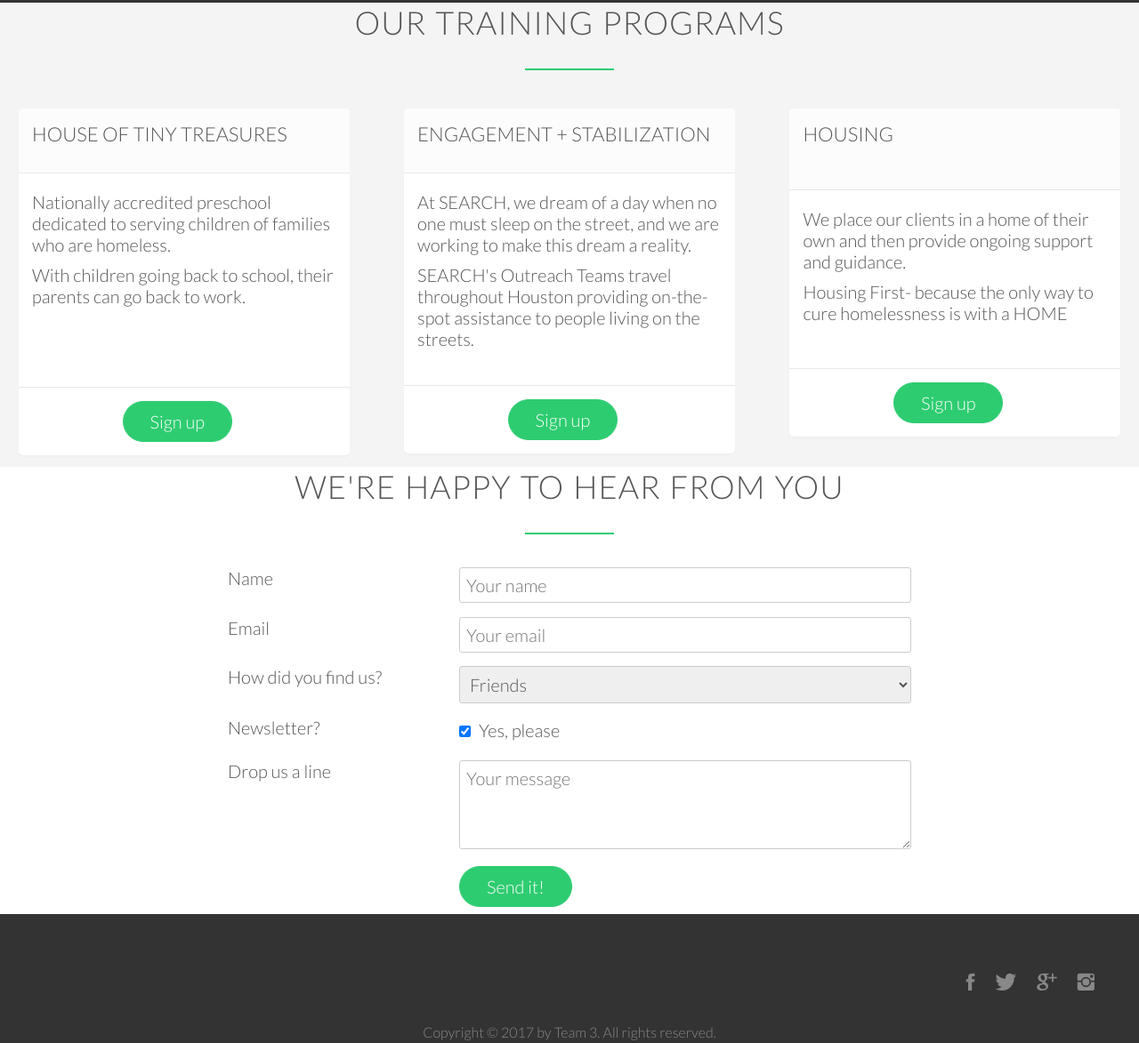
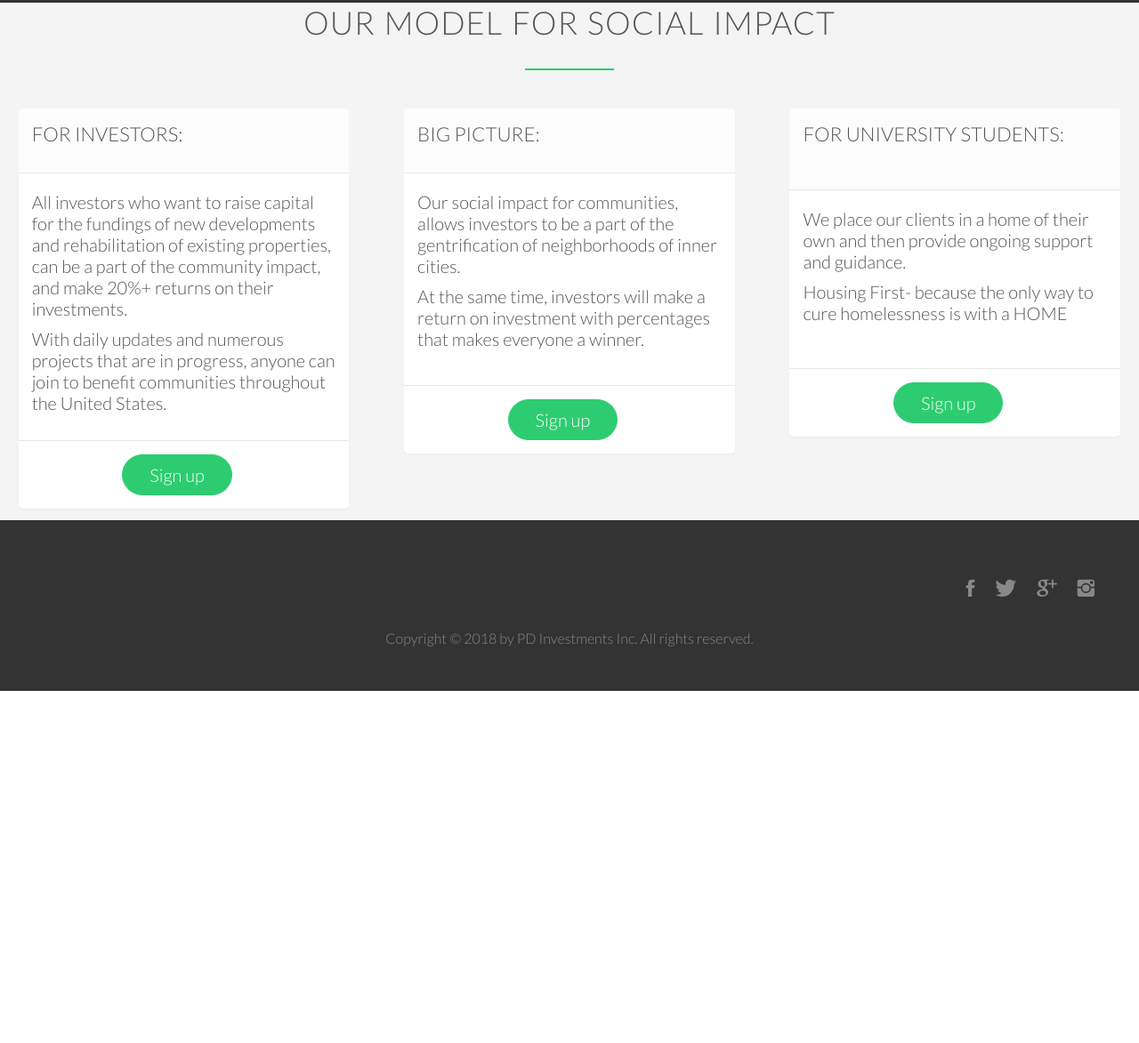
Before and after one commit to dandubovoy/Philly-Code-Fest, a plain HTML site: page PhillyCodeFest/index.html in a window 1280 px wide. Shown: the part 2025-3198 px from the top of the page at 89% size. After the commit the page ends 2802 px from the top, so only its background shows below. Drawn offline with nearby package versions, Linux system fonts and the light colour scheme; a script that the page names is missing; files whose address does not match are found by name.

Commit message:
More front end changes
Text, pictures changed

```diff
--- a/PhillyCodeFest/index.html
+++ b/PhillyCodeFest/index.html
@@ -161,7 +161,8 @@
             <div class="row">
                 <div class="col span-1-of-3">
                     <p class="long-copy">
-                    In
+                        <p>For investors: </p>
+                        All investors who want to raise capital for the fundings of new developments and rehabilitation of existing properties, can be a part of the community impact, and make 20%+ returns on their investments. With daily updates and numerous projects that are in progress, anyone can join to benefit communities throughout the United States.
                 </p>
                 </div>
                 <div class="col span-1-of-3">
@@ -180,25 +181,24 @@
 <!-- SECTION -->
         <section class="section-plans js--section-plans" id="plans">
             <div class="row">
-                <h2>Our training programs </h2>
+                <h2>Our Model for social impact </h2>
             </div>
             <div class="row">
                 <div class="col span-1-of-3">
-                    <div class="plan-box js--wp-4">
+                    <div class="plan-box">
                         <div>
-                        <h3>House of Tiny Treasures </h3>
+                        <h3>For Investors: </h3>
                             <p class="plan-price"> <span> </span></p>
                             <p class="plan-price-meal"></p>
                         </div>
                         <div>
                             <ul>
-                            <li> Nationally accredited preschool dedicated to serving children of families who are homeless.</li>
-                                <li>With children going back to school, their parents can go back to work.</li>
-                                 <li></li><li> </li> <li></li><li></li> <li>                        </li>
-                                <li>
-                                 </li>
-                                <li>
+                            <li> All investors who want to raise capital for the fundings of new developments and rehabilitation of existing properties, can be a part of the community impact, and make 20%+ returns on their investments. </li>
+                                <li>With daily updates and numerous projects that are in progress, anyone can join to benefit communities throughout the United States.</li>
+                                 <li>
+
                                 </li>
+
                             </ul>
                         </div>
                         <div>
@@ -209,14 +209,14 @@
                 <div class="col span-1-of-3">
                     <div class="plan-box">
                         <div>
-                            <h3> Engagement + Stabilization</h3>
+                            <h3>Big Picture:</h3>
                             <p class="plan-price"><span></span></p>
                             <p class="plan-price-meal"></p>
                         </div>
                         <div>
                             <ul>
-                                <li> At SEARCH, we dream of a day when no one must sleep on the street, and we are working to make this dream a reality. </li>
-                                <li>SEARCH's Outreach Teams travel throughout Houston providing on-the-spot assistance to people living on the streets.</li>
+                                <li> Our social impact for communities, allows investors to be a part of the gentrification of neighborhoods of inner cities. </li>
+                                <li>At the same time, investors will make a return on investment with percentages that makes everyone a winner. </li>
                                 <li>
 
                                 </li>
@@ -234,7 +234,7 @@
                 <div class="col span-1-of-3">
                     <div class="plan-box">
                         <div>
-                            <h3>Housing </h3>
+                            <h3>For University Students: </h3>
                             <p class="plan-price"><span></span></p>
                             <p class="plan-price-meal">&nbsp;</p>
                         </div>
@@ -260,70 +260,7 @@
             </div>
         </section>
 
-        <section class="section-form">
-            <div class="row">
-                <h2>We're happy to hear from you</h2>
-            </div>
-            <div class="row">
-                <form method="post" action="#" class="contact-form">
-                    <div class="row">
-                        <div class="col span-1-of-3">
-                            <label for="name">Name</label>
-                        </div>
-                        <div class="col span-2-of-3">
-                            <input type="text" name="name" id="name" placeholder="Your name" required>
-                        </div>
-                    </div>
-                    <div class="row">
-                        <div class="col span-1-of-3">
-                            <label for="email">Email</label>
-                        </div>
-                        <div class="col span-2-of-3">
-                            <input type="email" name="email" id="email" placeholder="Your email" required>
-                        </div>
-                    </div>
-                    <div class="row">
-                        <div class="col span-1-of-3">
-                            <label for="find-us">How did you find us?</label>
-                        </div>
-                        <div class="col span-2-of-3">
-                            <select name="find-us" id="find-us">
-                                <option value="friends" selected>Friends</option>
-                                <option value="search">Search engine</option>
-                                <option value="ad">Advertisement</option>
-                                <option value="other">Other</option>
-                            </select>
-                        </div>
-                    </div>
-                    <div class="row">
-                        <div class="col span-1-of-3">
-                            <label>Newsletter?</label>
-                        </div>
-                        <div class="col span-2-of-3">
-                            <input type="checkbox" name="news" id="news" checked> Yes, please
-                        </div>
-                    </div>
-                    <div class="row">
-                        <div class="col span-1-of-3">
-                            <label>Drop us a line</label>
-                        </div>
-                        <div class="col span-2-of-3">
-                            <textarea name="message" placeholder="Your message"></textarea>
-                        </div>
-                    </div>
-                    <div class="row">
-                        <div class="col span-1-of-3">
-                            <label>&nbsp;</label>
-                        </div>
-                        <div class="col span-2-of-3">
-                            <input type="submit" value="Send it!">
-                        </div>
-                    </div>
 
-                </form>
-
-            </div>
-        </section>
 
         <footer>
             <div class="row">
@@ -347,7 +284,7 @@
             </div>
             <div class="row">
                 <p>
-                    Copyright &copy; 2017 by Team 3. All rights reserved.
+                    Copyright &copy; 2018 by PD Investments Inc. All rights reserved.
                 </p>
             </div>
         </footer>
```
